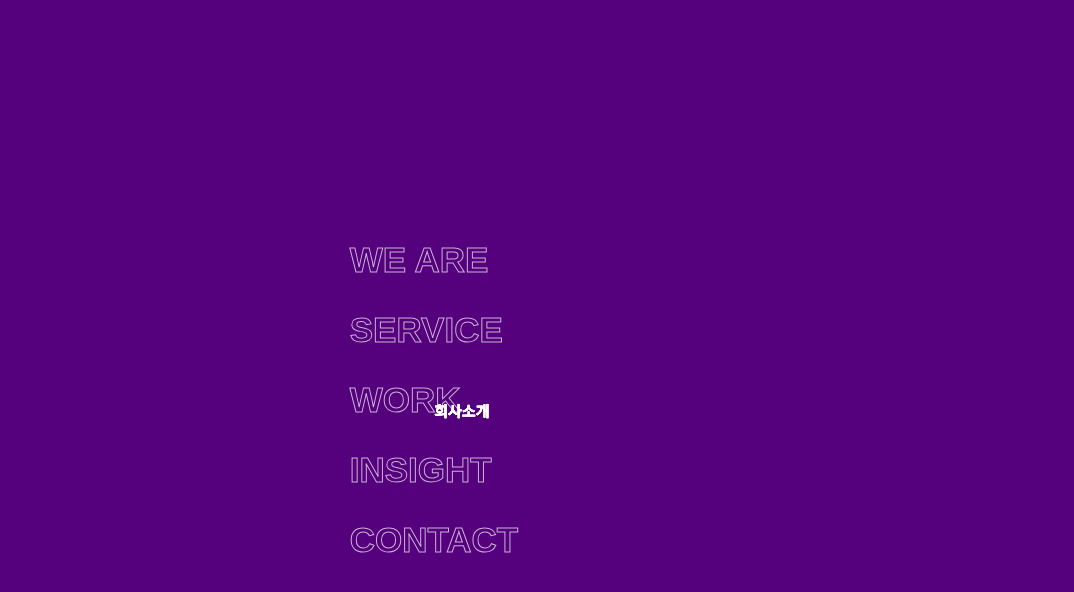
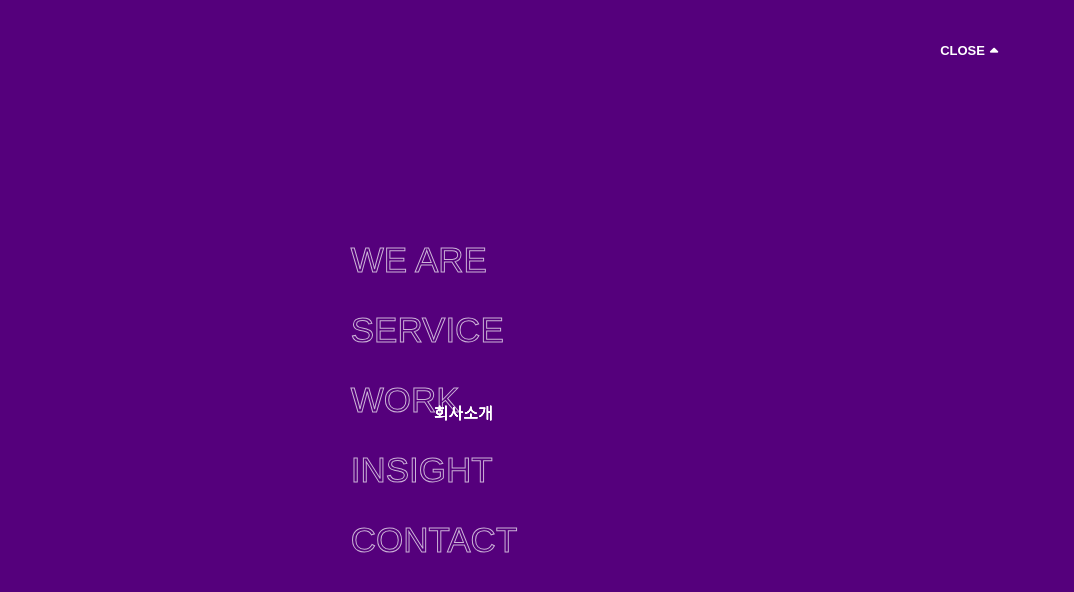
Before and after one commit to masterpieceLyu/2022-chesstheme, a plain HTML site: page index.html in a window 1280 px wide. Both pictures are taken after a click on the button 1199 px from the left and 50 px from the top of the page. Shown: the top 592 px of the page, 206-1280 px from the left. Drawn offline with Linux system fonts and the light colour scheme.

Commit message:
?add hidden menu animation and change contents menu->close

```diff
--- a/css/header.css
+++ b/css/header.css
@@ -20,16 +20,86 @@
   height: 20px;
 }
 
+/*  navigation menu setting   */
+/*  navigation menu setting   */
+.header__nav-menu {
+  display: flex;
+  align-items: center;
+  padding: 0px;
+  margin-right: 70px;
+  color: black;
+  font-size: 15px;
+  font-family: sans-serif;
+  font-weight: 900;
+  z-index: 9999;
+  overflow: hidden;
+}
+
+.header__nav-menu.active {
+  color: white;
+  z-index: 9999;
+}
+.header__nav-menu.active > button {
+  color: white;
+  z-index: 9999;
+  cursor: pointer;
+}
+
+.header__nav-menu button::before {
+  content: "MENU";
+  width: 20px;
+  height: 10px;
+  font-size: 13px;
+  font-weight: 900;
+  display: inline;
+  justify-content: center;
+  align-items: center;
+  margin-right: 1px;
+}
+
+.header__nav-menu.active > button::before {
+  content: "CLOSE";
+  width: 20px;
+  height: 10px;
+  font-weight: 900;
+  font-size: 13px;
+  display: inline;
+  justify-content: center;
+  align-items: center;
+  transition: 0.1s ease-in-out;
+}
+
+.header__nav-menu.active > button:hover {
+  color: white;
+}
+
+.header__nav-menu.active i {
+  transform: rotate(180deg);
+  transition: 0.3s ease-in-out;
+}
+
+.header__nav-menu button {
+  outline: none;
+  border: none;
+  background: none;
+  color: black;
+}
+
+.header__nav-menu button:hover {
+  cursor: pointer;
+}
+
+/*  hidden menu setting   */
+/*  hidden menu setting   */
 .header__nav-menu-hidden {
   position: absolute;
-  top: 30px;
-  right: 83px;
+  top: 54px;
+  right: 110px;
   display: block;
-  width: 50px;
-  height: 50px;
+  width: 1px;
+  height: 1px;
   border-radius: 50%;
   background: none;
-  transition: 0.4s ease-in-out;
   z-index: 1;
 }
 
@@ -44,7 +114,7 @@
   width: 100%;
   height: 800%;
   color: white;
-  z-index: 9999;
+  z-index: 1;
 }
 
 .header__nav-menu-hidden__menu ul {
@@ -88,59 +158,25 @@
   opacity: 0.7;
 }
 
-.header__nav-menu {
-  display: flex;
-  align-items: center;
-  padding: 0px;
-  margin-right: 70px;
-  font-size: 15px;
-  font-family: sans-serif;
-  font-weight: 900;
-  z-index: 9999;
+.header__nav-menu-hidden.active {
+  /*
+  top: -1500px;
+  right: -2000px;
+  width: 5000px;
+  height: 5000px;
+  */
+  display: block;
+  border-radius: 50%;
+  background: var(--colorpurple);
+  animation: menuUnroll 0.6s ease-in-out forwards;
 }
 
-.header__nav-menu-hidden.active {
-  top: -1500px;
-  right: -2000px;
-  display: block;
-  width: 5000px;
-  height: 5000px;
-  border-radius: 50%;
-  background: var(--colorpurple);
-}
-
-.header__nav-menu-hidden.active ~ .header__nav-menu-hidden__menu {
+.header__nav-menu-hidden.active + .header__nav-menu-hidden__menu {
   display: flex;
-}
-
-.header__nav-menu-hidden.active > p {
-  color: white;
-  z-index: 9999;
-}
-.header__nav-menu-hidden.active > .header__nav-menuBtn {
-  color: #ff794f;
-  z-index: 9999;
-}
-
-.header__nav-logo:hover,
-.header__nav-menu:hover {
-  cursor: pointer;
-}
-
-.header__nav-menu:hover i {
-  transform: rotate(180deg);
-  transition: 0.2s ease-in-out;
-}
-
-.header__nav-menu p {
-  margin-right: 3px;
-}
-
-.header__nav-menu button {
-  outline: none;
-  border: none;
-  background: none;
-  color: var(--colorpurple);
+  font-family: sans-serif;
+  animation-delay: 1s;
+  transition-delay: 1s;
+  z-index: 1;
 }
 
 .main-header__left {
@@ -247,3 +283,15 @@
 .main-header__right ul li:hover {
   cursor: pointer;
 }
+
+@keyframes menuUnroll {
+  from {
+    transform: scale(1);
+    opacity: 1;
+  }
+
+  to {
+    transform: scale(4000);
+    opacity: 1;
+  }
+}
--- a/index.html
+++ b/index.html
@@ -21,10 +21,10 @@
             <img src="files/logo.png" alt="" />
           </div>
           <nav class="header__nav-menu">
-            <p>MENU</p>
             <button class="header__nav-menuBtn">
               <i class="fa-solid fa-caret-down"></i>
             </button>
+          </nav>
           <div class="header__nav-menu-hidden"></div>
           <div class="header__nav-menu-hidden__menu">
             <ul>
@@ -55,7 +55,6 @@
               </li>
             </ul>
           </div>
-          </nav>
         </header>
 
         <header class="main-header__left">
--- a/main.js
+++ b/main.js
@@ -45,12 +45,12 @@ addEventListener("scroll", function () {
 const nav_menu = document.querySelector(".header__nav-menu");
 const nav_menu_hidden = document.querySelector(".header__nav-menu-hidden");
 
-nav_menu.addEventListener("click", handleClick);
-
 function handleClick() {
   nav_menu_hidden.classList.toggle("active");
+  nav_menu.classList.toggle("active");
 }
 
+nav_menu.addEventListener("click", handleClick);
 /*
 const searchIcon = document.querySelector(".searchIcon");
 const search = document.querySelector(".search");
```
Lines whose indentation alone changed are shown as unchanged.
